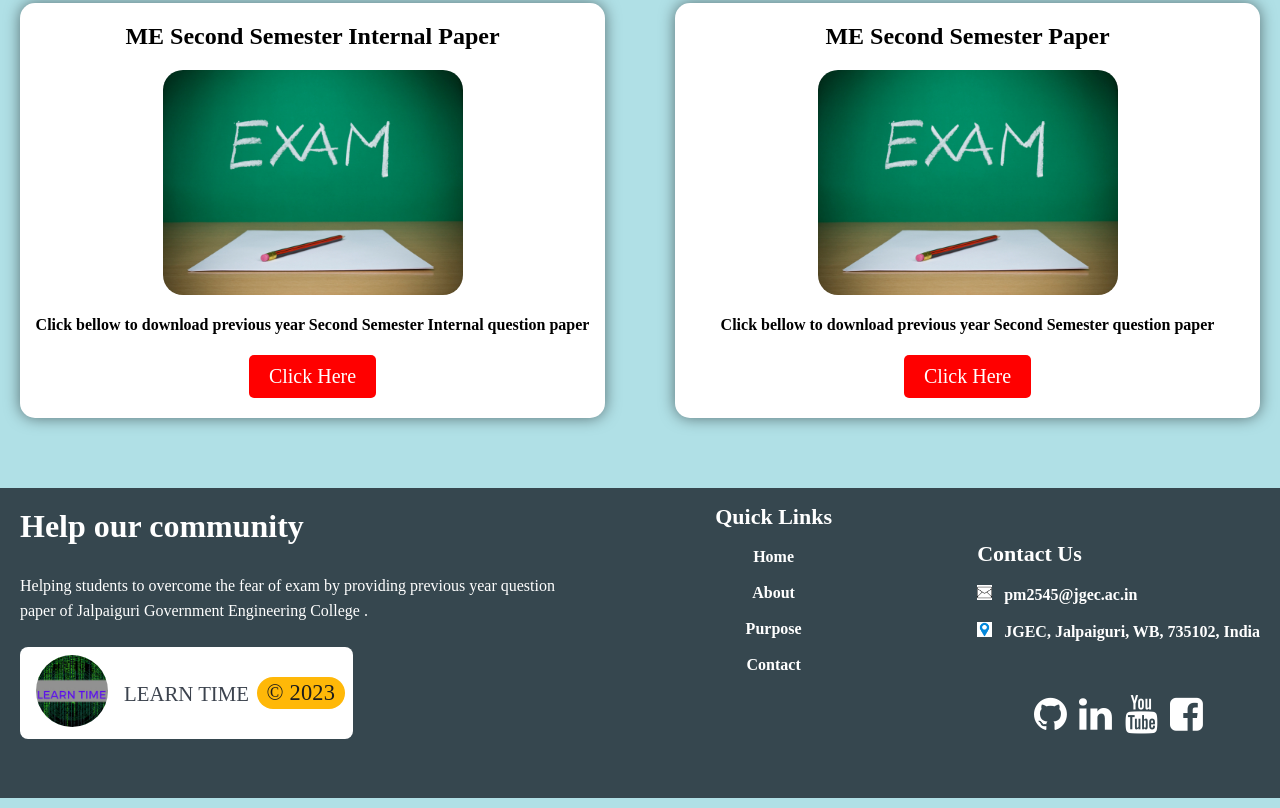
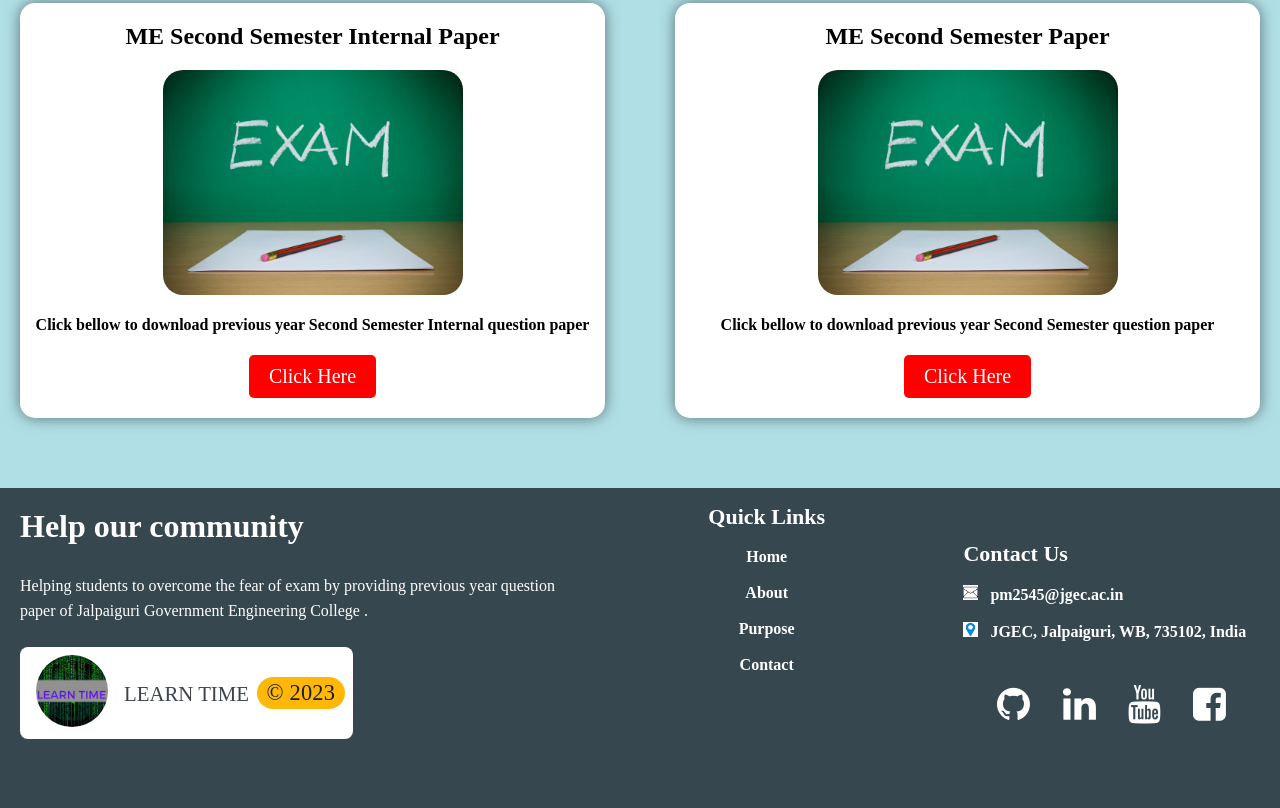
Before and after one commit to rko0211/jgec-previous-year-question-paper, a plain HTML site: page Firstyear/First_sem_Second_sem/first_sem_second_sem_me.html in a window 1280 px wide. Shown: the part 636-1444 px from the top of the page. Drawn offline with Linux system fonts and the light colour scheme.

Commit message:
Update first_sem_second_sem_me.html

```diff
--- a/Firstyear/First_sem_Second_sem/first_sem_second_sem_me.html
+++ b/Firstyear/First_sem_Second_sem/first_sem_second_sem_me.html
@@ -114,17 +114,17 @@
                 </a>
             </ul>
 
-            <section id="lab_social_icon_footer" style="padding-top: 1px;">
+          <section id="lab_social_icon_footer" style="padding-top: 1px;">
                 <!-- Include Font Awesome Stylesheet in Header -->
                 <link href="//maxcdn.bootstrapcdn.com/font-awesome/4.1.0/css/font-awesome.min.css" rel="stylesheet">
-                <div class="container">
-                    <div class="text-center center-block ">
-                        <a href="https://github.com/rko0211" target="_blank"><i id="social-em"
+                <div class="container1">
+                    <div class="text-center center-block" style="padding: 20px;">
+                        <a href="https://github.com/rko0211" target="_blank" class="icn"><i id="social-em"
                                 class="fa fa-brands fa-github fa-3x social mx-1"></i></a>
-                        <a href="#"><i id="social-fb" class="fa fa-brands fa-linkedin fa-3x social mx-1"></i></a>
-                        <a href="#"><i id="social-yt" class=" fa fa-brands fa-youtube fa-3x social mx-1"></i></a>
+                        <a href="#" class="icn"><i id="social-fb" class="fa fa-brands fa-linkedin fa-3x social mx-1"></i></a>
+                        <a href="#" class="icn"><i id="social-yt" class=" fa fa-brands fa-youtube fa-3x social mx-1"></i></a>
                         <!-- <a href="#"><i id="social-tw" class="fa fa-twitter-square fa-3x social mx-1"></i></a> -->
-                        <a href="#"><i id="social-fb" class="fa fa-facebook-square fa-3x social mx-1"></i></a>
+                        <a href="#" class="icn"><i id="social-fb" class="fa fa-facebook-square fa-3x social mx-1"></i></a>
                     </div>
                 </div>
             </section>
```
